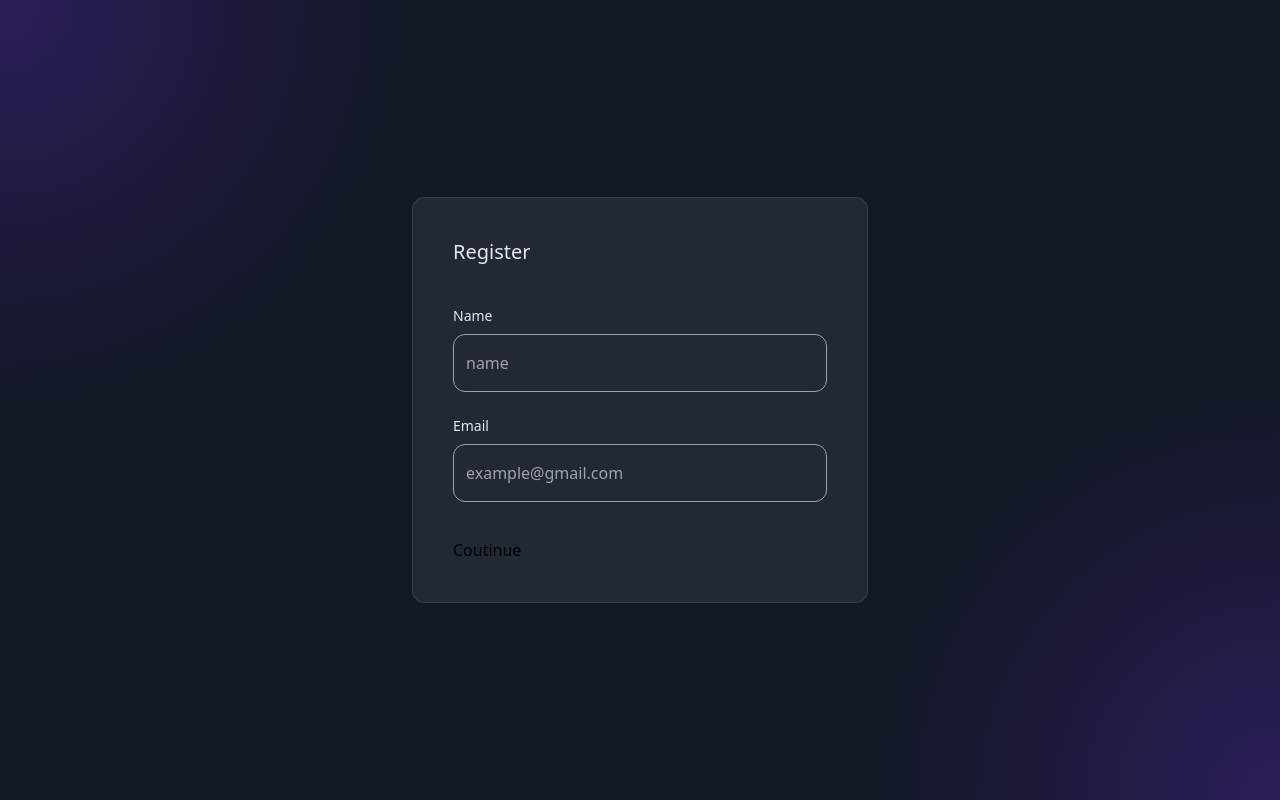
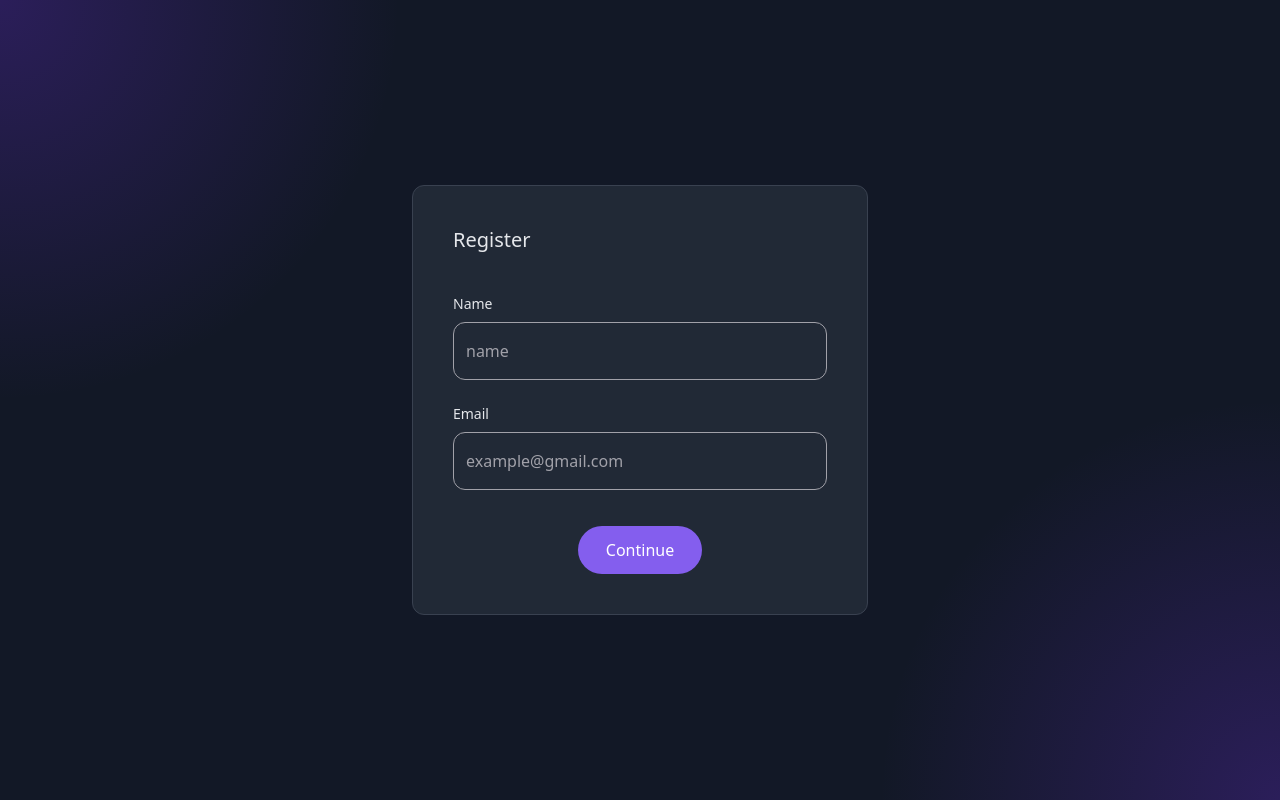
Before and after one commit to brayanpesantes/practicing-in-devchallenge, a Next.js app: page /multi-step-register in a window 1280 px wide. Built offline with nearby package versions, Linux system fonts and the light colour scheme.

Commit message:
update component personal info

```diff
--- a/app/multi-step-register/_components/PersonalInfo.tsx
+++ b/app/multi-step-register/_components/PersonalInfo.tsx
@@ -3,6 +3,8 @@ import { Input } from "@/components/ui/Input";
 import { Label } from "@/components/ui/Label";
 import { SubmitHandler, useForm } from "react-hook-form";
 import Card from "./Card";
+import { Button } from "@/components/ui/Button";
+import { useFormStepContext } from "@/context/FormStepContext";
 
 type Inputs = {
   name: string;
@@ -11,7 +13,12 @@ type Inputs = {
 
 export default function PersonalInfo() {
   const { control, handleSubmit } = useForm<Inputs>();
-  const onSubmit: SubmitHandler<Inputs> = (data) => alert(JSON.stringify(data));
+
+  const { formData, handleChange } = useFormStepContext();
+
+  const onSubmit: SubmitHandler<Inputs> = (data) => {
+    handleChange(data, "personalInfo");
+  };
 
   return (
     <Card>
@@ -22,7 +29,9 @@ export default function PersonalInfo() {
           <Input
             name="name"
             placeholder="name"
+            value={formData.personalInfo.name}
             control={control}
+            rules={{ required: "Name is required" }}
             className="py-4 border outline-none  border-[#A1A1A9] bg-[#212936] focus:ring-1 focus:ring-[#652CD1] focus:outline-none caret-white text-[#E5E7EB] placeholder:text-[#A1A1A9]"
           />
         </div>
@@ -31,12 +40,22 @@ export default function PersonalInfo() {
           <Input
             name="email"
             control={control}
+            value={formData.personalInfo.email}
+            rules={{
+              required: "Email is Requerid",
+              pattern: {
+                value: /^[A-Z0-9._%+-]+@[A-Z0-9.-]+\.[A-Z]{2,}$/i,
+                message: "Email is invalided",
+              },
+            }}
             className="py-4 border border-[#A1A1A9] bg-[#212936] focus:ring-1 focus:ring-[#652CD1] focus:outline-none caret-white text-[#E5E7EB] placeholder:text-[#A1A1A9]"
             placeholder="example@gmail.com"
           />
         </div>
-        <div className="mt-9">
-          <button>Coutinue</button>
+        <div className="mt-9 flex items-center justify-center">
+          <Button className="px-7 py-3 rounded-full bg-[#845EEE] text-white hover:bg-[#652CD1]">
+            Continue
+          </Button>
         </div>
       </form>
     </Card>
```
